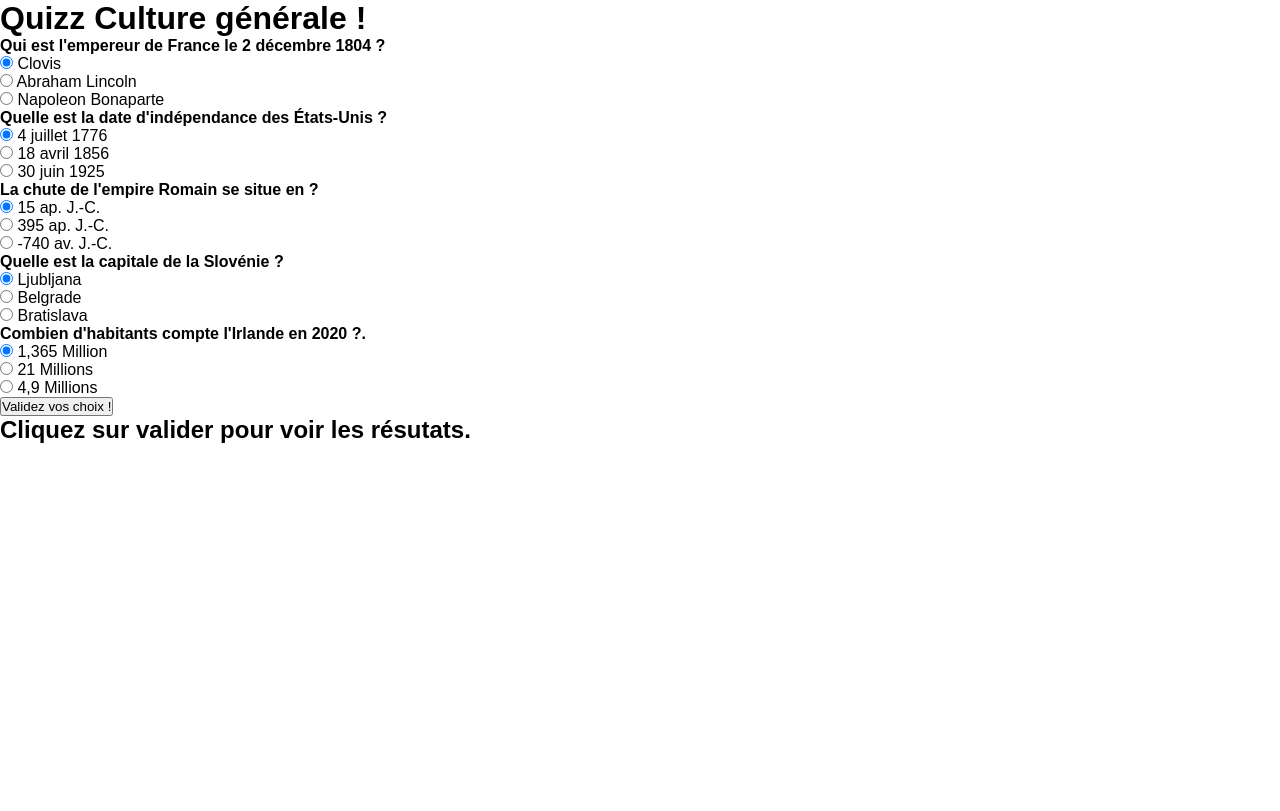
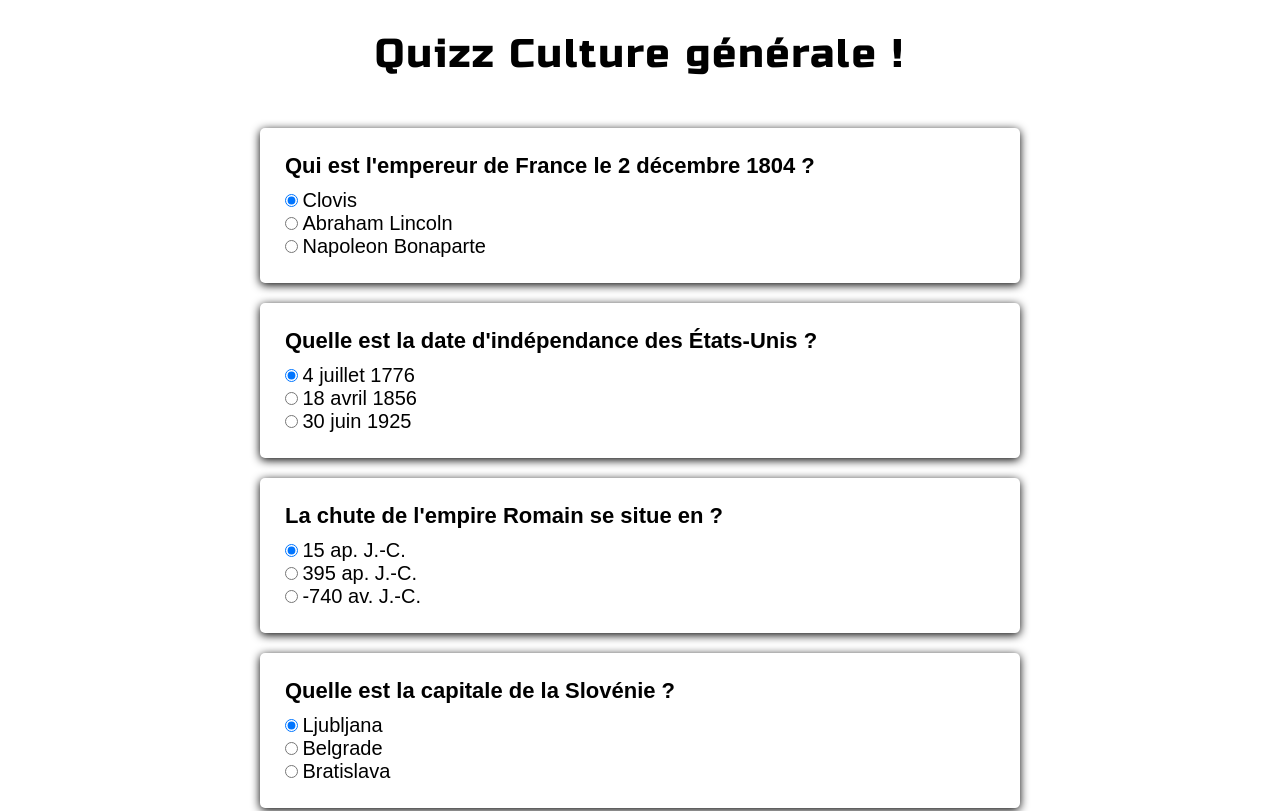
Before and after one commit to MajinM92160/QuizzJS, a plain HTML site: page index.html in a window 1280 px wide. Shown: the top 811 px of the page. Drawn offline with Linux system fonts and the light colour scheme.

Commit message:
css quizz

```diff
--- a/style.css
+++ b/style.css
@@ -7,3 +7,102 @@
 body {
     font-family: Arial, Helvetica, sans-serif;
 }
+
+h1{
+    font-family: Russo One, Arial;
+    font-weight: lighter;
+    letter-spacing: 2px;
+    text-align: center;
+    padding: 30px 0;
+    font-size: 40px;
+}
+
+.container-global {
+    width: 70%;
+    max-width: 800px;
+    margin: 0 auto;
+    height: auto;
+
+}
+
+.question-block {
+    padding: 15px 25px 25px;
+    margin: 20px;
+    border-radius: 5px;
+    box-shadow: 0 2px 10px black;
+
+}
+
+.question-block h4 {
+    padding: 10px 0;
+    font-size: 22px;
+}
+
+.question-block label {
+    font-size: 20px ;
+}
+
+.question-block input [type='radio'] {
+    transform: scale(1.8);
+    margin: 10px;
+}
+
+.resultats {
+    padding: 25px;
+    margin: 10px 0px 70px;
+    border-radius: 5px;
+    box-shadow: 0 2px 10px;
+    box-shadow: black;
+}
+
+.resultats h2 {
+    text-align: center;
+}
+
+.aide {
+    text-align: center;
+    font-size: 20px;
+    margin-top: 10px;
+}
+
+.note {
+    text-align: center;
+    font-size: 25px;
+    margin-top: 10px;
+}
+
+form button {
+    border: none;
+    outline: none;
+    border: 1px solid #333;
+    border-radius: 5px;
+    display: block;
+    margin: 20px auto;
+    padding: 30px 40px;
+    cursor: pointer;
+    font-size: 25px;
+    transition: bachground-color 0.2s ease-in-out;
+}
+
+form button:hover {
+    background-color: lightblue;
+}
+
+.echec {
+    animation: echec 0.3s ease-in-out;
+}
+
+@keyframes echec {
+    0% {
+        transform: translateX(0px);
+    }
+    33% {
+        transform: translateX(5px);
+    }
+    66% {
+        transform: translateX(-5px);
+    }
+    100% {
+        transform: translateX(0px);
+    }
+}
```
